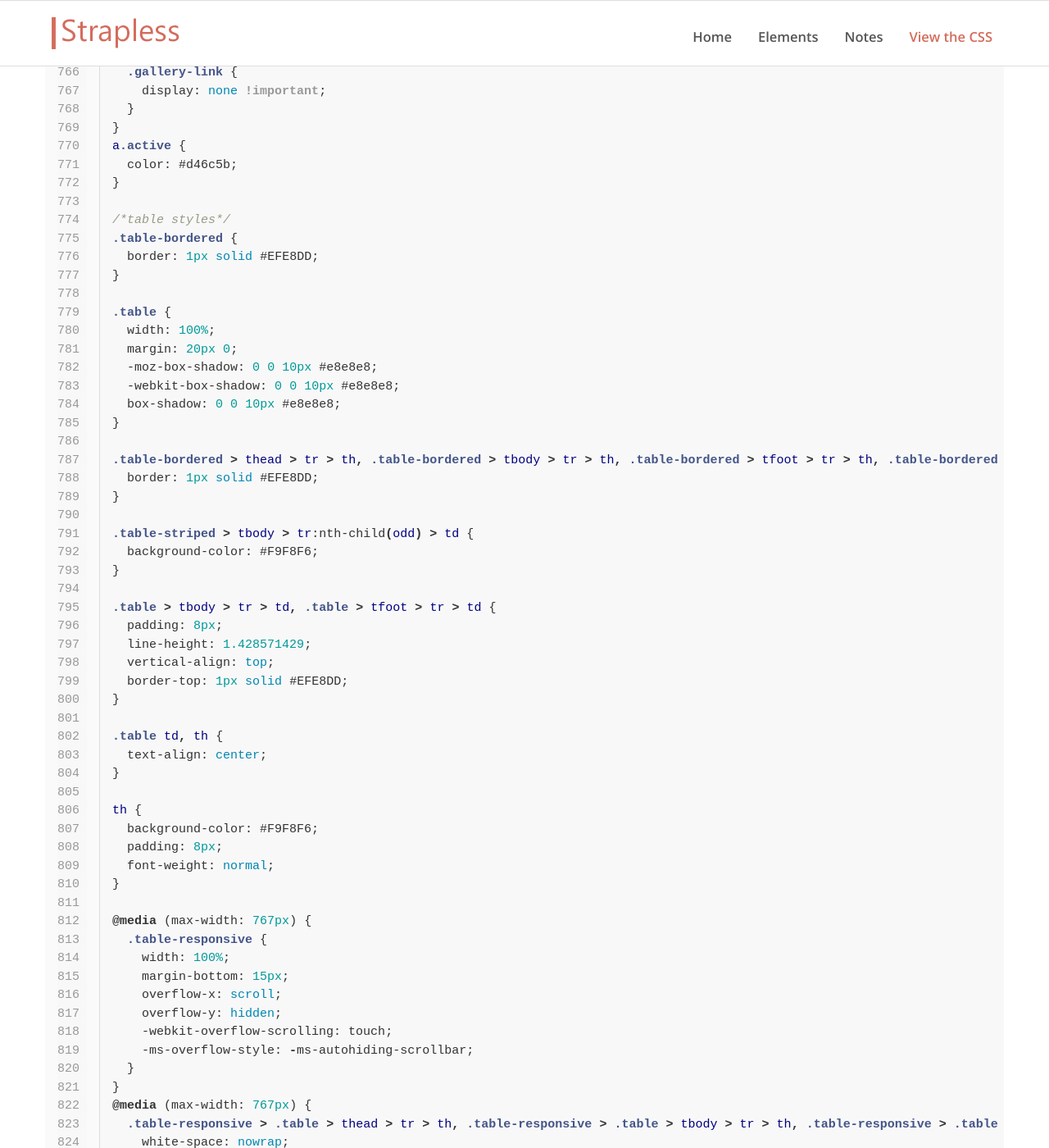
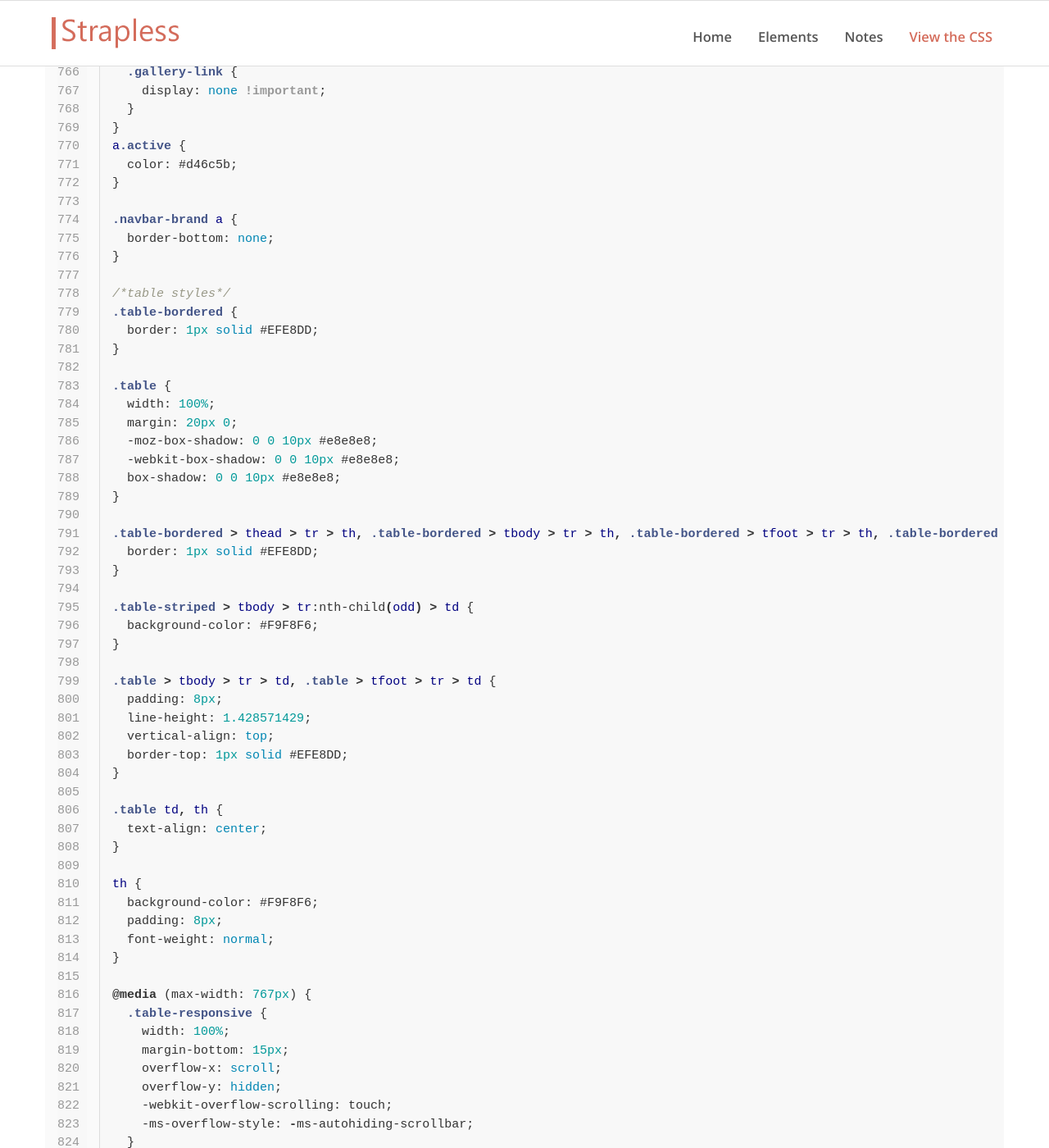
Before and after one commit to rdyar/strapless, a Jekyll site: the page built from the-live-css.md, in a window 1280 px wide and 1400 px high, scrolled down 17428 px. Shown: the whole window at 82% size. Built offline with Jekyll 4.4.1, drawn with Linux system fonts in a browser that asks for light colours.

Commit message:
fix logo underline link style
was showing an underline on some logo images do to the link style.

```diff
--- a/_sass/nav.scss
+++ b/_sass/nav.scss
@@ -114,3 +114,4 @@
 }
 a.active  {
     color: $nav-desktop-color;}
+.navbar-brand a { border-bottom: none; }
```
